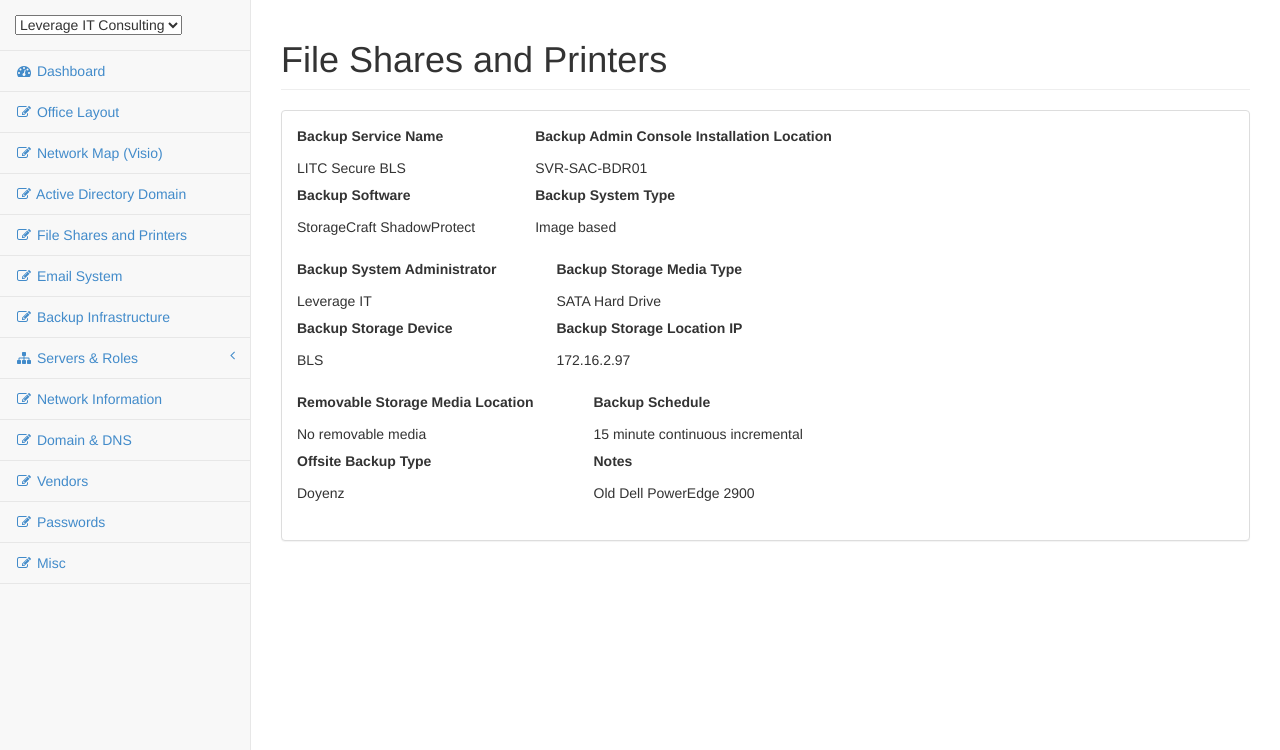
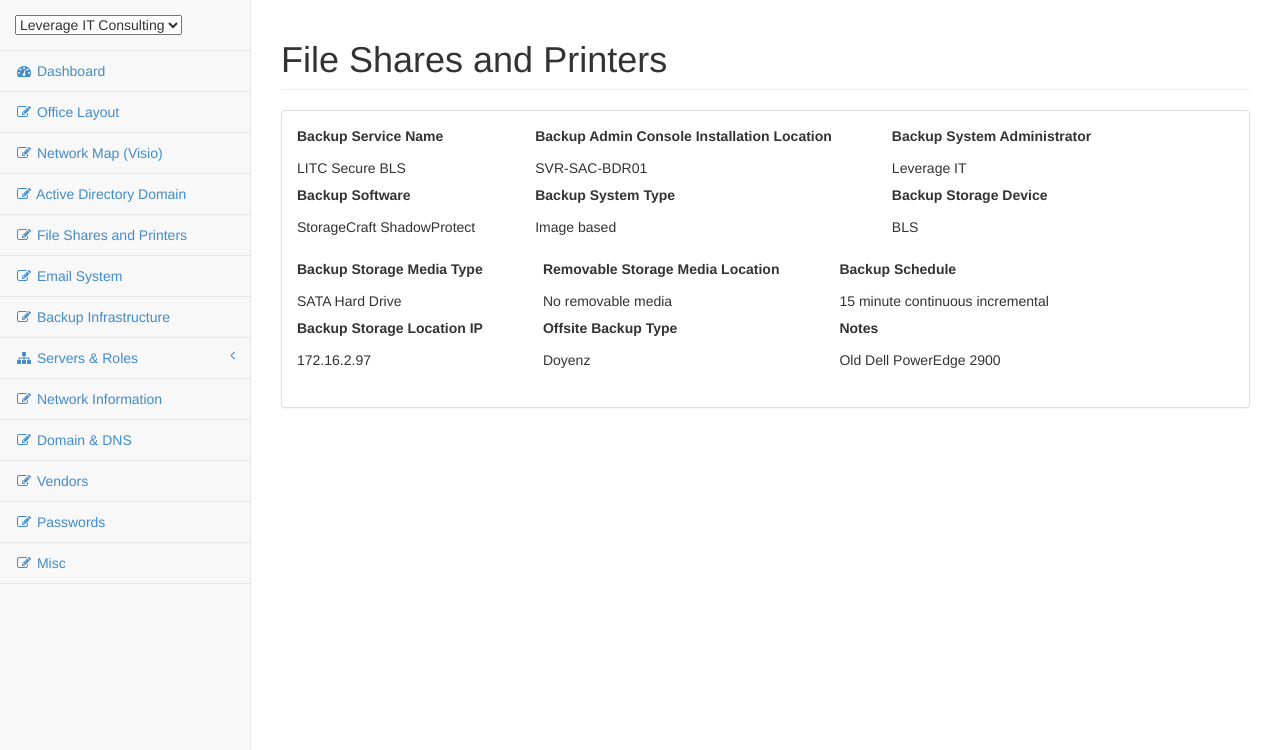
Before and after one commit to pistone10/MSP_Portal, a PHP site: page /Backup.php in a window 1280 px wide. Shown: the part 51-801 px from the top of the page. Run offline with PHP 8.4, Linux system fonts and the light colour scheme.

Commit message:
Design Update

```diff
--- a/Backup.php
+++ b/Backup.php
@@ -20,7 +20,7 @@ require ('header.php');
 									<label>Backup Software</label>
 									<p class="form-control-static">StorageCraft ShadowProtect</p>
 								</div>
-								<div class="form-group">
+								<div style="float:left;margin-right:60px" class="form-group">
 									<label>Backup Admin Console Installation Location</label>
 									<p class="form-control-static">SVR-SAC-BDR01</p>
 									<label>Backup System Type</label>
@@ -32,7 +32,7 @@ require ('header.php');
 									<label>Backup Storage Device</label>
 									<p class="form-control-static">BLS</p>
 								</div>
-								<div class="form-group">
+								<div style="float:left;margin-right:60px" class="form-group">
 									<label>Backup Storage Media Type</label>
 									<p class="form-control-static">SATA Hard Drive</p>
 									<label>Backup Storage Location IP</label>
@@ -44,7 +44,7 @@ require ('header.php');
 									<label>Offsite Backup Type</label>
 									<p class="form-control-static">Doyenz</p>
 								</div>
-								<div class="form-group">
+								<div style="float:left;margin-right:60px" class="form-group">
 									<label>Backup Schedule</label>
 									<p class="form-control-static">15 minute continuous incremental</p>
 									<label>Notes</label>
```
